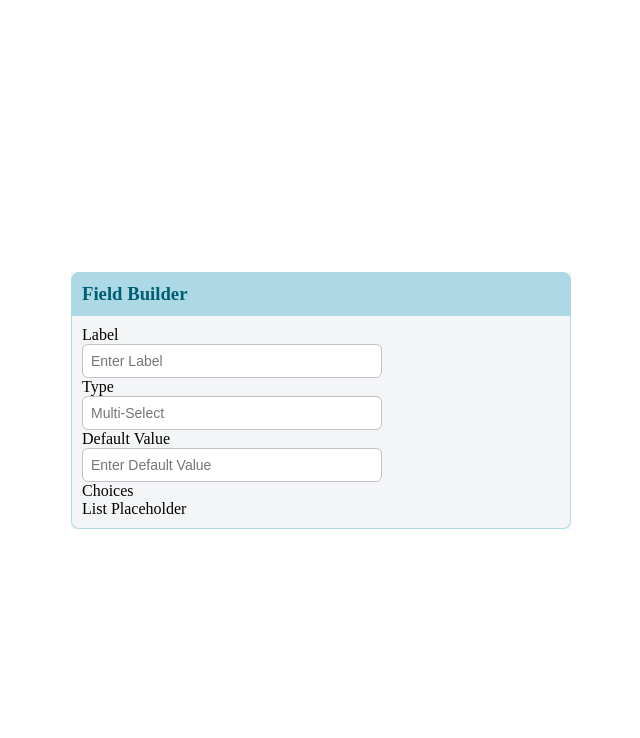
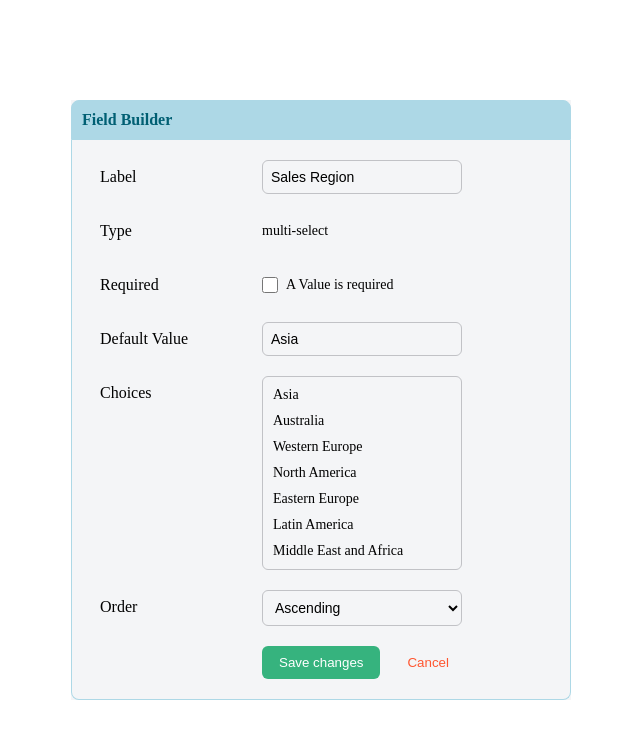
Before and after one commit to ValentinKoruev/quickbase-craftdemo, a React (Vite) app in the folder client/: page / in a window 1280 px wide. Shown: the top 738 px of the page, without its empty margins (319-959 px from the left). Built offline with nearby package versions, Linux system fonts and the light colour scheme.

Commit message:
feat: extended form builder component, button ui component

```diff
--- a/client/package.json
+++ b/client/package.json
@@ -10,6 +10,7 @@
     "preview": "vite preview"
   },
   "dependencies": {
+    "classnames": "^2.5.1",
     "react": "^19.1.1",
     "react-dom": "^19.1.1"
   },
--- a/client/src/App.tsx
+++ b/client/src/App.tsx
@@ -2,10 +2,26 @@ import FieldBuilder from "@components/FieldBuilder";
 
 import styles from "./App.module.scss";
 
+const testProps = {
+  fieldLabel: "Sales Region",
+  fieldType: "multi-select",
+  defaultValue: "Asia",
+  choices: [
+    "Asia",
+    "Australia",
+    "Western Europe",
+    "North America",
+    "Eastern Europe",
+    "Latin America",
+    "Middle East and Africa",
+  ],
+  order: "asc",
+};
+
 function App() {
   return (
     <div className={styles.AppContainer}>
-      <FieldBuilder />
+      <FieldBuilder {...testProps} />
     </div>
   );
 }
--- a/client/src/components/FieldBuilder/FieldBuilder.module.scss
+++ b/client/src/components/FieldBuilder/FieldBuilder.module.scss
@@ -1,5 +1,6 @@
 @use "@styles/variables" as *;
 
+$inputColumnWidth: 200px;
 $borderRadius: 8px;
 
 .FieldBuilder {
@@ -18,14 +19,24 @@ $borderRadius: 8px;
     .FieldBuilderTitle {
       font-weight: 600;
       color: $color-foreground-secondary;
+      font-size: $font-md;
     }
   }
 
   .FieldBuilderFormContainer {
-    padding: 10px;
+    display: grid;
+    grid-template-columns: 150px $inputColumnWidth;
+    gap: 20px;
+    padding: 20px;
     border: 1px solid $color-secondary;
     border-top: none;
     border-bottom-left-radius: $borderRadius;
     border-bottom-right-radius: $borderRadius;
+
+    .Actions {
+      display: flex;
+      flex-direction: row;
+      gap: 10px;
+    }
   }
 }
--- a/client/src/components/FieldBuilder/FieldBuilder.tsx
+++ b/client/src/components/FieldBuilder/FieldBuilder.tsx
@@ -1,21 +1,60 @@
 import FieldInput from "@components/FieldBuilder/FieldInput";
 import styles from "./FieldBuilder.module.scss";
+import { Button } from "@components/UI";
 
-const FieldBuilder = () => {
+interface IFieldBuilderProps {
+  fieldLabel?: string;
+  fieldType?: string;
+  required?: boolean;
+  defaultValue?: string;
+  choices?: string[];
+  order?: string;
+}
+
+const FieldBuilder: React.FC<IFieldBuilderProps> = ({
+  fieldLabel,
+  fieldType,
+  defaultValue,
+  choices,
+  order,
+  required,
+}) => {
   return (
     <div className={styles.FieldBuilder}>
       <div className={styles.FieldBuilderHeader}>
         <h3 className={styles.FieldBuilderTitle}>Field Builder</h3>
       </div>
       <div className={styles.FieldBuilderFormContainer}>
-        <FieldInput variant="text" label="Label" />
+        <FieldInput variant="text" label="Label" value={fieldLabel} />
         <FieldInput
-          variant="readonly-text"
+          variant="readonly"
           label="Type"
           placeholder="Multi-Select"
+          value={fieldType}
         />
-        <FieldInput variant="text" label="Default Value" />
-        <FieldInput variant="list" label="Choices" />
+        <FieldInput variant="checkbox" label="Required" required={required} />
+        <FieldInput variant="text" label="Default Value" value={defaultValue} />
+        <FieldInput variant="list" label="Choices" choices={choices} />
+        <FieldInput
+          variant="dropdown"
+          label="Order"
+          value={order}
+          choices={["Ascending", "Descending"]}
+        />
+
+        {/* TODO: This empty div is for first grid column spacing. Add aria label*/}
+        <div></div>
+        <div className={styles.Actions}>
+          <Button
+            inline
+            variant="primary"
+            color="success"
+            border="rounded"
+            label="Save changes"
+          />
+
+          <Button inline variant="text" color="danger" label="Cancel" />
+        </div>
       </div>
     </div>
   );
--- a/client/src/components/FieldBuilder/FieldInput/FieldInput.module.scss
+++ b/client/src/components/FieldBuilder/FieldInput/FieldInput.module.scss
@@ -2,21 +2,63 @@
 
 .FieldInputContainer {
   display: contents;
-  align-items: center;
-  justify-content: center;
   gap: 10px;
 
   .InputLabel {
-    display: flex;
-    align-items: center;
+    padding: 0.5rem;
     font-size: $font-md;
   }
+
   .FieldInput {
-    width: 300px;
     padding: 0.5rem;
     border: 1px solid $neutral-300;
     border-radius: 6px;
     font-size: $font-sm;
     outline: none;
+    background-color: $neutral-100;
+  }
+
+  .FieldReadOnly {
+    display: inline-flex;
+    align-items: center;
+    font-size: $font-sm;
+  }
+
+  ul.FieldList {
+    width: 100%;
+    padding: 5px 0;
+    list-style: none;
+
+    li {
+      padding: 5px 10px;
+      font-size: $font-sm;
+
+      &:hover {
+        cursor: pointer;
+        background-color: $neutral-200;
+      }
+    }
+  }
+
+  .FieldSelect {
+    width: 100%;
+    height: 100%;
+  }
+
+  .FieldCheckboxContainer {
+    display: flex;
+    align-items: center;
+    gap: 8px;
+    outline: none;
+
+    .FieldCheckbox {
+      width: 1rem;
+      height: 1rem;
+      accent-color: $color-primary;
+    }
+
+    .CheckboxLabel {
+      font-size: $font-sm;
+    }
   }
 }
--- a/client/src/components/FieldBuilder/FieldInput/FieldInput.tsx
+++ b/client/src/components/FieldBuilder/FieldInput/FieldInput.tsx
@@ -1,26 +1,34 @@
+import classNames from "classnames";
 import styles from "./FieldInput.module.scss";
+import { useState } from "react";
 
 type FieldInputVariant =
   | "text"
   | "dropdown"
   | "checkbox"
-  | "radio"
   | "multi-select"
-  | "readonly-text"
+  | "readonly"
   | "list";
 
 interface IFieldInputProps {
   variant: FieldInputVariant;
   label: string;
+  value?: string;
   placeholder?: string;
   choices?: string[];
+  required?: boolean;
 }
 
 const FieldInput: React.FC<IFieldInputProps> = ({
   variant,
   label,
   placeholder,
+  value,
+  choices,
+  required,
 }) => {
+  const [choicesList, setChoicesList] = useState<string[]>(choices ?? []);
+
   return (
     <div className={styles.FieldInputContainer}>
       <label className={styles.InputLabel}>{label}</label>
@@ -28,23 +36,42 @@ const FieldInput: React.FC<IFieldInputProps> = ({
         <input
           type="text"
           className={styles.FieldInput}
-          placeholder={placeholder ?? `Enter ${label}`}
+          placeholder={placeholder ?? `Enter ${label}...`}
+          value={value}
         />
       )}
-      {variant === "readonly-text" && (
-        <input
-          type="text"
-          className={styles.FieldInput}
-          placeholder={placeholder ?? `Enter ${label}`}
-          readOnly
-        />
+      {variant === "readonly" && (
+        <span className={styles.FieldReadOnly}>
+          {value ?? placeholder ?? `${label}`}
+        </span>
       )}
       {variant === "list" && (
-        <div className={styles.ListPlaceholder}>
-          <p>List Placeholder</p>
+        <ul className={classNames(styles.FieldInput, styles.FieldList)}>
+          {choicesList.map((choice, index) => (
+            <li key={`choice-${index}`}>{choice}</li>
+          ))}
+        </ul>
+      )}
+      {variant === "dropdown" && (
+        <select className={classNames(styles.FieldInput, styles.FieldSelect)}>
+          {choicesList.map((choice, index) => (
+            <option key={`choice-${index}`} value={choice}>
+              {choice}
+            </option>
+          ))}
+        </select>
+      )}
+      {variant === "checkbox" && (
+        <div className={styles.FieldCheckboxContainer}>
+          <input
+            type="checkbox"
+            className={styles.FieldCheckbox}
+            checked={required}
+            readOnly
+          />
+          <span className={styles.CheckboxLabel}>A Value is required</span>
         </div>
       )}
-      {/* Add other variants as needed */}
     </div>
   );
 };
--- /dev/null
+++ b/client/src/components/UI/Button/Button.module.scss
@@ -0,0 +1,141 @@
+@use "@styles/variables" as *;
+
+.BaseButton {
+  padding: 0.5rem 1rem;
+  border: 1px solid transparent;
+  cursor: pointer;
+  white-space: nowrap;
+
+  transition: background-color 0.1s, color 0.1s;
+
+  &:hover {
+    transition: background-color 0.2s, color 0.1s;
+  }
+
+  &.PrimaryVariant {
+    &.PrimaryColor {
+      background-color: $color-primary;
+      color: $color-foreground-primary;
+
+      &:hover {
+        background-color: darken($color-primary, 10%);
+      }
+    }
+    &.SecondaryColor {
+      background-color: $color-secondary;
+      color: $color-foreground-secondary;
+
+      &:hover {
+        background-color: darken($color-secondary, 10%);
+      }
+    }
+    &.SuccessColor {
+      background-color: $color-success;
+      color: $color-foreground-primary;
+
+      &:hover {
+        background-color: darken($color-success, 10%);
+      }
+    }
+    &.DangerColor {
+      background-color: $color-danger;
+      color: $color-foreground-primary;
+
+      &:hover {
+        background-color: darken($color-danger, 10%);
+      }
+    }
+  }
+
+  &.SecondaryVariant {
+    &.PrimaryColor {
+      background-color: transparent;
+      color: $color-primary;
+      border-color: $color-primary;
+
+      &:hover {
+        background-color: $color-primary;
+        color: $color-foreground-primary;
+      }
+    }
+    &.SecondaryColor {
+      background-color: transparent;
+      color: $color-foreground-secondary;
+      border-color: $color-secondary;
+
+      &:hover {
+        background-color: $color-secondary;
+        color: $color-foreground-secondary;
+      }
+    }
+    &.SuccessColor {
+      background-color: $color-foreground-primary;
+      color: $color-success;
+      border-color: $color-success;
+
+      &:hover {
+        background-color: $color-success;
+        color: $color-foreground-primary;
+      }
+    }
+    &.DangerColor {
+      background-color: $color-foreground-primary;
+      color: $color-danger;
+      border-color: $color-danger;
+
+      &:hover {
+        background-color: $color-danger;
+        color: $color-foreground-primary;
+      }
+    }
+  }
+
+  &.TextVariant {
+    &.PrimaryColor {
+      background-color: transparent;
+      color: $color-primary;
+
+      &:hover {
+        text-decoration: underline;
+      }
+    }
+    &.SecondaryColor {
+      background-color: transparent;
+      color: $color-foreground-secondary;
+
+      &:hover {
+        text-decoration: underline;
+      }
+    }
+    &.SuccessColor {
+      background-color: transparent;
+      color: $color-success;
+
+      &:hover {
+        text-decoration: underline;
+      }
+    }
+    &.DangerColor {
+      background-color: transparent;
+      color: $color-danger;
+
+      &:hover {
+        text-decoration: underline;
+      }
+    }
+  }
+
+  &.BlockBorder {
+    border-radius: 0;
+  }
+  &.RoundedBorder {
+    border-radius: 6px;
+  }
+  &.RoundedFullBorder {
+    border-radius: 9999px;
+  }
+
+  &.InlineButton {
+    display: inline;
+  }
+}
--- /dev/null
+++ b/client/src/components/UI/Button/Button.tsx
@@ -0,0 +1,64 @@
+import { memo } from "react";
+import classNames from "classnames";
+import styles from "./Button.module.scss";
+
+type ButtonVariant = "primary" | "secondary" | "text";
+const variantMap: Record<ButtonVariant, string> = {
+  primary: styles.PrimaryVariant,
+  secondary: styles.SecondaryVariant,
+  text: styles.TextVariant,
+};
+
+type ButtonColor = "primary" | "secondary" | "success" | "danger";
+const colorMap: Record<ButtonColor, string> = {
+  primary: styles.PrimaryColor,
+  secondary: styles.SecondaryColor,
+  success: styles.SuccessColor,
+  danger: styles.DangerColor,
+};
+
+type ButtonBorder = "block" | "rounded" | "rounded-full";
+const borderMap: Record<ButtonBorder, string> = {
+  block: styles.BlockBorder,
+  rounded: styles.RoundedBorder,
+  "rounded-full": styles.RoundedFullBorder,
+};
+
+interface IButtonProps {
+  variant: ButtonVariant;
+  color: ButtonColor;
+  label: string;
+
+  inline?: boolean;
+  className?: string;
+  border?: ButtonBorder;
+  onClick?: () => void;
+}
+
+const Button: React.FC<IButtonProps> = ({
+  variant,
+  color,
+  label,
+  onClick,
+  className,
+  border = "rounded",
+  inline = false,
+}) => {
+  return (
+    <button
+      className={classNames(
+        styles.BaseButton,
+        className,
+        variantMap[variant],
+        colorMap[color],
+        borderMap[border],
+        { [styles.InlineButton]: inline }
+      )}
+      onClick={onClick}
+    >
+      {label}
+    </button>
+  );
+};
+
+export default memo(Button);
--- /dev/null
+++ b/client/src/components/UI/Button/index.ts
@@ -0,0 +1,3 @@
+import Button from "./Button";
+
+export default Button;
--- /dev/null
+++ b/client/src/components/UI/index.ts
@@ -0,0 +1 @@
+export { default as Button } from "./Button";
--- a/client/src/styles/_variables.scss
+++ b/client/src/styles/_variables.scss
@@ -2,6 +2,7 @@
 
 $color-primary: #0052cc;
 $color-primary-dark: #003d99;
+$color-foreground-primary: #ffffff;
 
 $color-secondary: #add8e6;
 $color-secondary-dark: #87ceeb;
```
Also changed, not shown: 1 other file (tests, documents, lock files or other folders).
